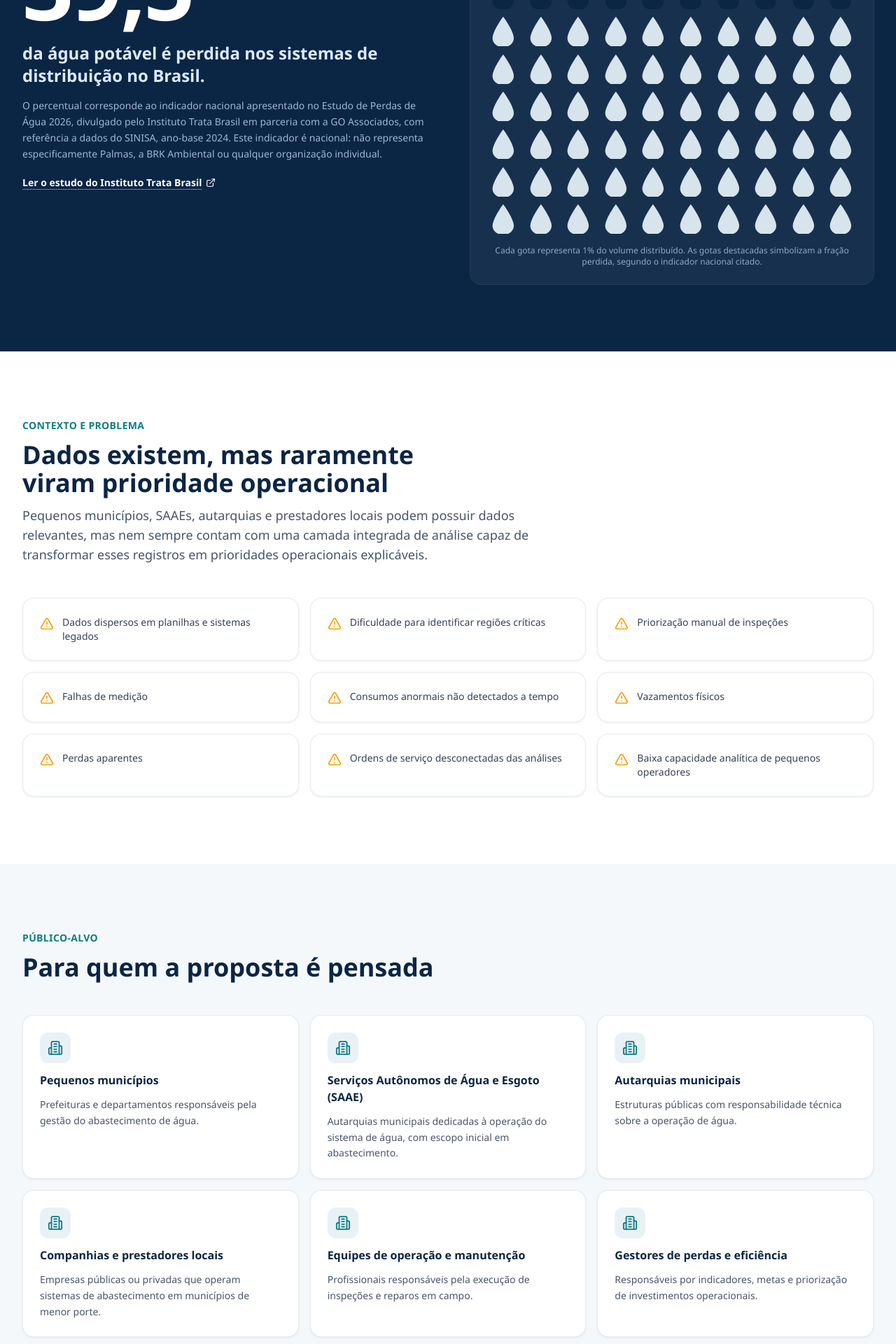
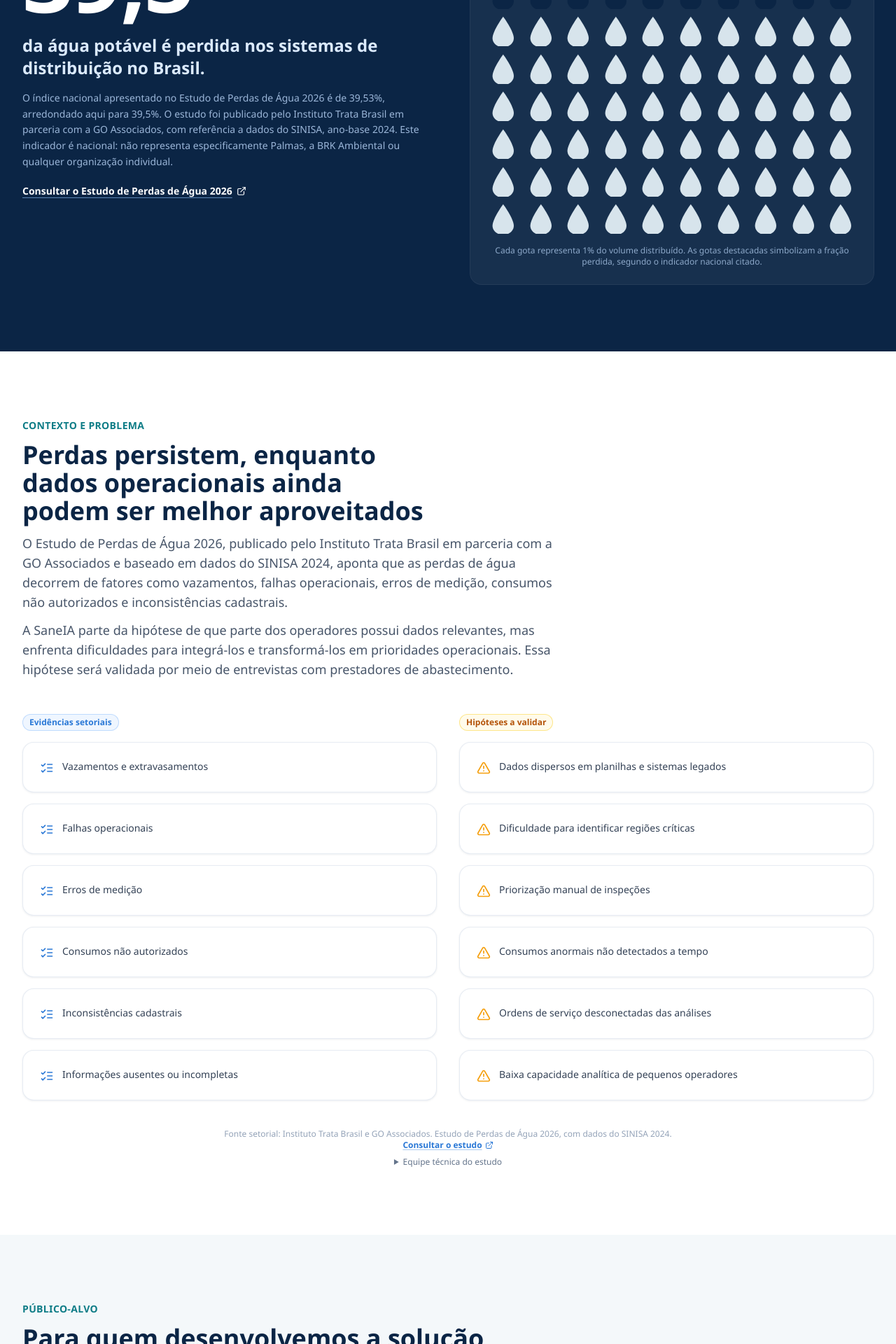
Before and after one commit to ticblaster/SaneIA, a React (Vite) app: page / in a window 1280 px wide. Shown: the part 1080-3000 px from the top of the page at 70% size. Built offline with nearby package versions, Linux system fonts and the light colour scheme.

Commit message:
Atribui fontes e separa evidências de hipóteses

```diff
--- a/src/components/AudienceSection.tsx
+++ b/src/components/AudienceSection.tsx
@@ -7,7 +7,7 @@ export default function AudienceSection() {
   return (
     <section className="bg-brand-mist py-20 sm:py-24">
       <div className="mx-auto max-w-7xl px-4 sm:px-6 lg:px-8">
-        <SectionHeading eyebrow="Público-alvo" title="Para quem a proposta é pensada" />
+        <SectionHeading eyebrow="Público-alvo" title="Para quem desenvolvemos a solução" />
 
         <ul className="mt-12 grid grid-cols-1 gap-4 sm:grid-cols-2 lg:grid-cols-3">
           {audienceCards.map((card) => (
--- a/src/components/ProblemSection.tsx
+++ b/src/components/ProblemSection.tsx
@@ -1,7 +1,8 @@
-import { AlertTriangle } from 'lucide-react';
+import { AlertTriangle, ExternalLink, ListChecks } from 'lucide-react';
 import SectionHeading from './ui/SectionHeading';
 import Card from './ui/Card';
-import { problemCards } from '../data/scope-data';
+import Badge from './ui/Badge';
+import { problemEvidenceCards, problemHypothesisCards } from '../data/scope-data';
 
 export default function ProblemSection() {
   return (
@@ -9,12 +10,46 @@ export default function ProblemSection() {
       <div className="mx-auto max-w-7xl px-4 sm:px-6 lg:px-8">
         <SectionHeading
           eyebrow="Contexto e problema"
-          title="Dados existem, mas raramente viram prioridade operacional"
-          description="Pequenos municípios, SAAEs, autarquias e prestadores locais podem possuir dados relevantes, mas nem sempre contam com uma camada integrada de análise capaz de transformar esses registros em prioridades operacionais explicáveis."
+          title="Perdas persistem, enquanto dados operacionais ainda podem ser melhor aproveitados"
+          description={
+            <>
+              <span className="block">
+                O Estudo de Perdas de Água 2026, publicado pelo Instituto Trata Brasil em parceria
+                com a GO Associados e baseado em dados do SINISA 2024, aponta que as perdas de água
+                decorrem de fatores como vazamentos, falhas operacionais, erros de medição,
+                consumos não autorizados e inconsistências cadastrais.
+              </span>
+              <span className="mt-3 block">
+                A SaneIA parte da hipótese de que parte dos operadores possui dados relevantes, mas
+                enfrenta dificuldades para integrá-los e transformá-los em prioridades
+                operacionais. Essa hipótese será validada por meio de entrevistas com prestadores
+                de abastecimento.
+              </span>
+            </>
+          }
         />
 
-        <ul className="mt-12 grid grid-cols-1 gap-4 sm:grid-cols-2 lg:grid-cols-3">
-          {problemCards.map((item) => (
+        <div className="mt-12 grid grid-cols-1 gap-8 lg:grid-cols-2">
+          <div>
+            <Badge tone="blue" className="mb-4">
+              Evidências setoriais
+            </Badge>
+            <ul className="grid grid-cols-1 gap-4 sm:grid-cols-2 lg:grid-cols-1">
+              {problemEvidenceCards.map((item) => (
+                <Card as="li" key={item} className="flex items-start gap-3">
+                  <ListChecks size={20} className="mt-0.5 shrink-0 text-brand-blue" aria-hidden="true" />
+                  <span className="text-sm font-medium text-slate-700">{item}</span>
+                </Card>
+              ))}
+            </ul>
+          </div>
+
+          <div>
+            <Badge tone="warning" className="mb-4">
+              Hipóteses a validar
+            </Badge>
+            <ul className="grid grid-cols-1 gap-4 sm:grid-cols-2 lg:grid-cols-1">
+              {problemHypothesisCards.map((item) => (
                 <Card as="li" key={item} className="flex items-start gap-3">
                   <AlertTriangle size={20} className="mt-0.5 shrink-0 text-amber-500" aria-hidden="true" />
                   <span className="text-sm font-medium text-slate-700">{item}</span>
@@ -22,6 +57,30 @@ export default function ProblemSection() {
               ))}
             </ul>
           </div>
+        </div>
+
+        <div className="mx-auto mt-10 max-w-3xl text-center">
+          <p className="text-xs text-slate-400">
+            Fonte setorial: Instituto Trata Brasil e GO Associados. Estudo de Perdas de Água 2026,
+            com dados do SINISA 2024.{' '}
+            <a
+              href="https://tratabrasil.org.br/perdas-de-agua-2026/"
+              target="_blank"
+              rel="noopener noreferrer"
+              className="focus-ring inline-flex items-center gap-1 font-semibold text-brand-blue underline decoration-brand-blue/40 underline-offset-2 hover:decoration-brand-blue"
+            >
+              Consultar o estudo
+              <ExternalLink size={12} aria-hidden="true" />
+            </a>
+          </p>
+          <details className="mt-2 text-xs text-slate-400">
+            <summary className="cursor-pointer select-none font-medium text-slate-500">
+              Equipe técnica do estudo
+            </summary>
+            <p className="mt-1">Gesner Oliveira, Pedro Scazufca, Thainá Moscão e Pedro Levy Sayon.</p>
+          </details>
+        </div>
+      </div>
     </section>
   );
 }
--- a/src/components/SolutionSection.tsx
+++ b/src/components/SolutionSection.tsx
@@ -8,7 +8,7 @@ export default function SolutionSection() {
     <section id="solucao" className="section-anchor bg-white py-20 sm:py-24">
       <div className="mx-auto max-w-7xl px-4 sm:px-6 lg:px-8">
         <SectionHeading
-          eyebrow="Solução proposta"
+          eyebrow="Nossa proposta de solução"
           title="Uma plataforma formada por cinco capacidades integradas"
           align="center"
         />
--- a/src/components/WaterLossBigNumber.tsx
+++ b/src/components/WaterLossBigNumber.tsx
@@ -13,18 +13,19 @@ export default function WaterLossBigNumber() {
             da água potável é perdida nos sistemas de distribuição no Brasil.
           </p>
           <p className="max-w-xl text-sm leading-relaxed text-blue-200/80">
-            O percentual corresponde ao indicador nacional apresentado no Estudo de Perdas de
-            Água 2026, divulgado pelo Instituto Trata Brasil em parceria com a GO Associados, com
-            referência a dados do SINISA, ano-base 2024. Este indicador é nacional: não representa
-            especificamente Palmas, a BRK Ambiental ou qualquer organização individual.
+            O índice nacional apresentado no Estudo de Perdas de Água 2026 é de 39,53%,
+            arredondado aqui para 39,5%. O estudo foi publicado pelo Instituto Trata Brasil em
+            parceria com a GO Associados, com referência a dados do SINISA, ano-base 2024. Este
+            indicador é nacional: não representa especificamente Palmas, a BRK Ambiental ou
+            qualquer organização individual.
           </p>
           <a
-            href="https://tratabrasil.org.br/reduzir-perdas-de-agua-no-brasil-poderia-abastecer-populacao-maior-que-um-dos-paises-sede-da-copa-do-mundo-2026/"
+            href="https://tratabrasil.org.br/perdas-de-agua-2026/"
             target="_blank"
             rel="noopener noreferrer"
             className="focus-ring mt-1 inline-flex w-fit items-center gap-1.5 text-sm font-semibold text-white underline decoration-blue-300/60 underline-offset-4 hover:decoration-white"
           >
-            Ler o estudo do Instituto Trata Brasil
+            Consultar o Estudo de Perdas de Água 2026
             <ExternalLink size={14} aria-hidden="true" />
           </a>
         </div>
--- a/src/data/scope-data.ts
+++ b/src/data/scope-data.ts
@@ -32,14 +32,20 @@ export const audienceCards = [
   { title: 'Gestores de perdas e eficiência', description: 'Responsáveis por indicadores, metas e priorização de investimentos operacionais.' },
 ];
 
-export const problemCards = [
+export const problemEvidenceCards = [
+  'Vazamentos e extravasamentos',
+  'Falhas operacionais',
+  'Erros de medição',
+  'Consumos não autorizados',
+  'Inconsistências cadastrais',
+  'Informações ausentes ou incompletas',
+];
+
+export const problemHypothesisCards = [
   'Dados dispersos em planilhas e sistemas legados',
   'Dificuldade para identificar regiões críticas',
   'Priorização manual de inspeções',
-  'Falhas de medição',
   'Consumos anormais não detectados a tempo',
-  'Vazamentos físicos',
-  'Perdas aparentes',
   'Ordens de serviço desconectadas das análises',
   'Baixa capacidade analítica de pequenos operadores',
 ];
```
Lines whose indentation alone changed are shown as unchanged.
